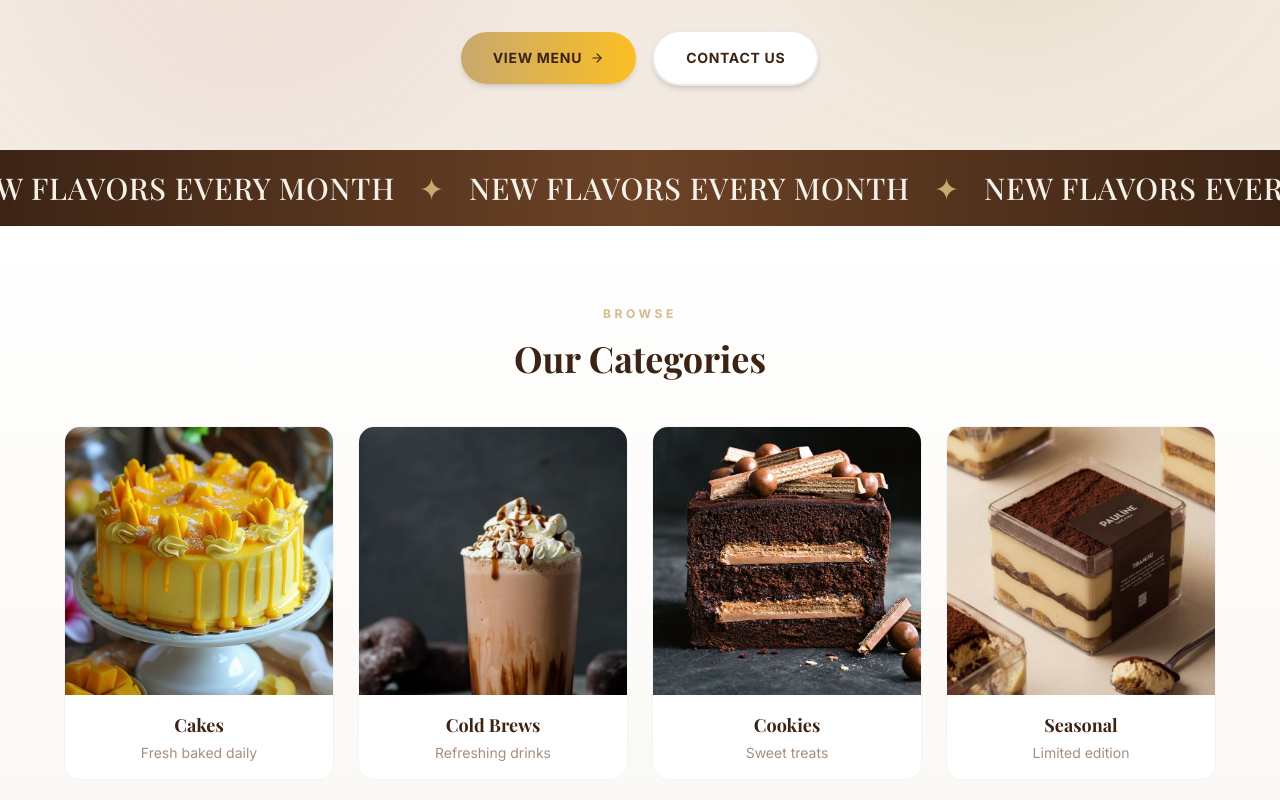
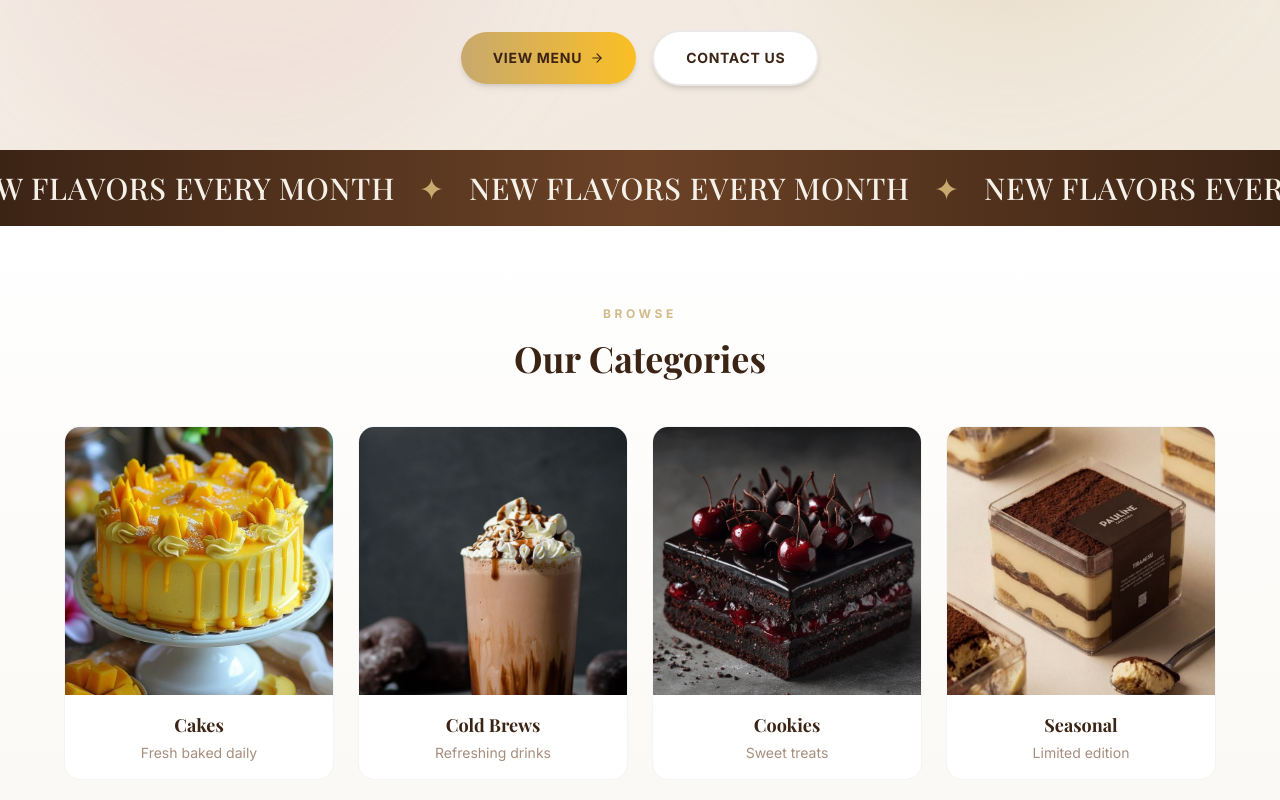
Before and after one commit to DeepakErothi1826/Season_Slice, a React (Vite) app: page / in a window 1280 px wide. Shown: the part 430-1230 px from the top of the page. Built offline with nearby package versions, Linux system fonts and the light colour scheme; a web font is replaced by a local one.

Commit message:
Update Home page and dist bundle

```diff
--- a/src/pages/Home.jsx
+++ b/src/pages/Home.jsx
@@ -70,7 +70,7 @@ const Home = () => {
              {[
                { title: 'Cakes', desc: 'Fresh baked daily', image: '/images/cakes/27 Fantastic Summer Cake Ideas.jfif', link: '/menu' },
                { title: 'Cold Brews', desc: 'Refreshing drinks', image: '/images/cold-brews/download.jfif', link: '/menu' },
-               { title: 'Cookies', desc: 'Sweet treats', image: '/images/chocolate/Kit Kat cake.jfif', link: '/menu' },
+               { title: 'Cookies', desc: 'Sweet treats', image: '/images/chocolate/download.jfif', link: '/menu' },
                { title: 'Seasonal', desc: 'Limited edition', image: '/images/mango/download.jfif', link: '/menu' },
              ].map((cat, i) => (
               <Link to={cat.link} key={cat.title}>
```
Also changed, not shown: 1 other file (tests, documents, lock files or other folders).
